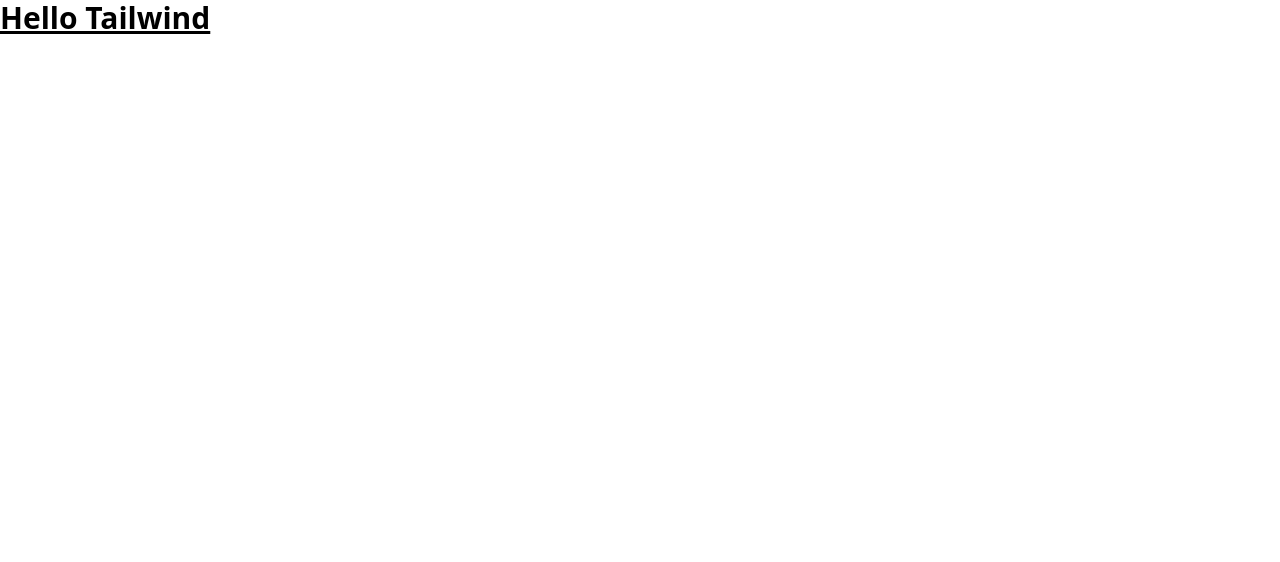
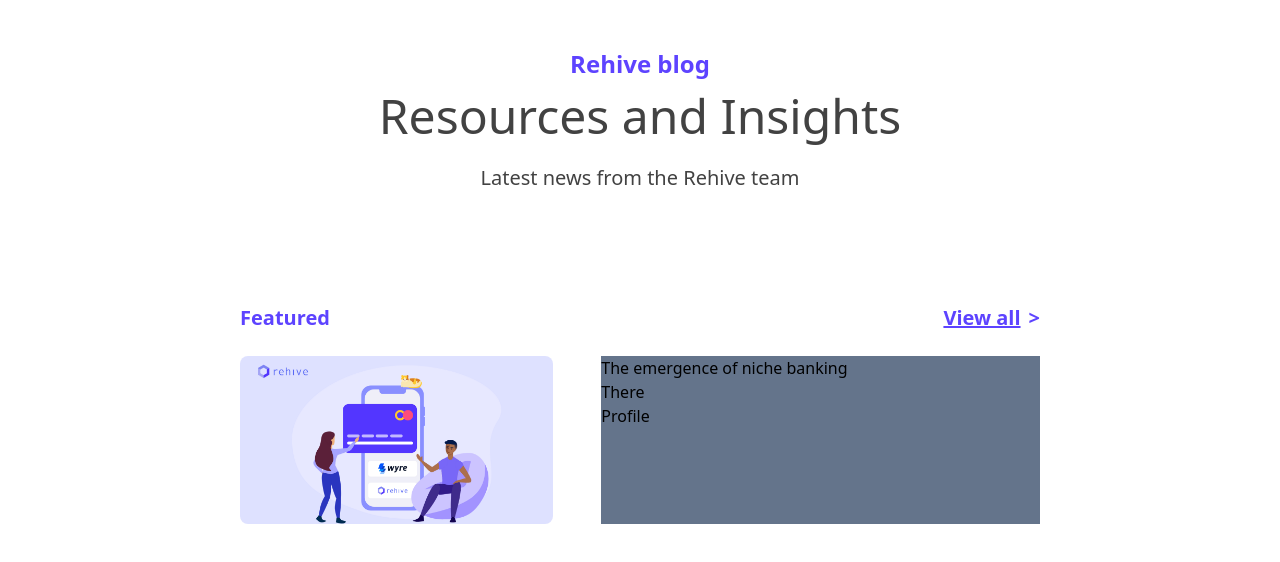
Before and after one commit to ShadmanShafi/tailwind-css-practice-01, a React (Create React App) app in the folder tailwind-css-practice-01/: page / in a window 1280 px wide. Shown: the top 562 px of the page. Built offline with nearby package versions, Linux system fonts and the light colour scheme.

Commit message:
halfway there

```diff
--- a/tailwind-css-practice-01/src/App.js
+++ b/tailwind-css-practice-01/src/App.js
@@ -1,8 +1,52 @@
+import stockImage from "./stockImage.png";
+
 function App() {
   return (
-    <div>
-      <h1 className="text-3xl font-bold underline">Hello Tailwind</h1>
-    </div>
+    <>
+      {/* Header */}
+      <div className="text-center">
+        <h1 className="font-bold text-primary mt-12 mb-3 sm:text-lg lg:text-2xl">
+          Rehive blog
+        </h1>
+        <h1 className="text-secondary font-bold font-medium mb-6 sm:text-3xl lg:text-5xl">
+          Resources and Insights
+        </h1>
+        <p className="text-secondary font-normal sm:text-base lg:text-xl">
+          Latest news from the Rehive team
+        </p>
+      </div>
+
+      {/* Body Top Section*/}
+      <div className="mt-28 lg:mx-60 sm:mx-10">
+        <div className="flex place-content-between text-primary font-bold sm:text-base lg:text-xl">
+          <p className="">Featured</p>
+          <div className="flex gap-2">
+            <p className="underline">View all</p>
+            <p>{'>'}</p>
+          </div>
+        </div>
+      </div>
+
+      {/* Body Content Section */}
+      <div className="mt-6 lg:mx-60 sm:mx-10">
+        <div className="flex place-content-between space-x-12 sm:flex-col lg:flex-row">
+          <div className="w-5/12">
+            <img className="rounded-lg" src={stockImage} />
+          </div>
+          <div className="w-7/12 bg-slate-500">
+            <div className="">
+              <h1>The emergence of niche banking</h1>
+            </div>
+            <div>
+              There
+            </div>
+            <div>
+              Profile
+            </div>
+          </div>
+        </div>
+      </div>
+    </>
   );
 }
 
--- a/tailwind-css-practice-01/tailwind.config.js
+++ b/tailwind-css-practice-01/tailwind.config.js
@@ -1,10 +1,17 @@
 /** @type {import('tailwindcss').Config} */
 module.exports = {
-  content: [
-    "./src/**/*.{js,jsx,ts,tsx}",
-  ],
+  content: ["./src/**/*.{js,jsx,ts,tsx}"],
   theme: {
-    extend: {},
+    screens: {
+      sm: "380px",
+      lg: "976px",
+    },
+    extend: {
+      colors: {
+        primary: "#5d43ff",
+        secondary: "#424242",
+      },
+    },
   },
   plugins: [],
-}
+};
```
Also changed, not shown: tailwind-css-practice-01/src/stockImage.png (added).
